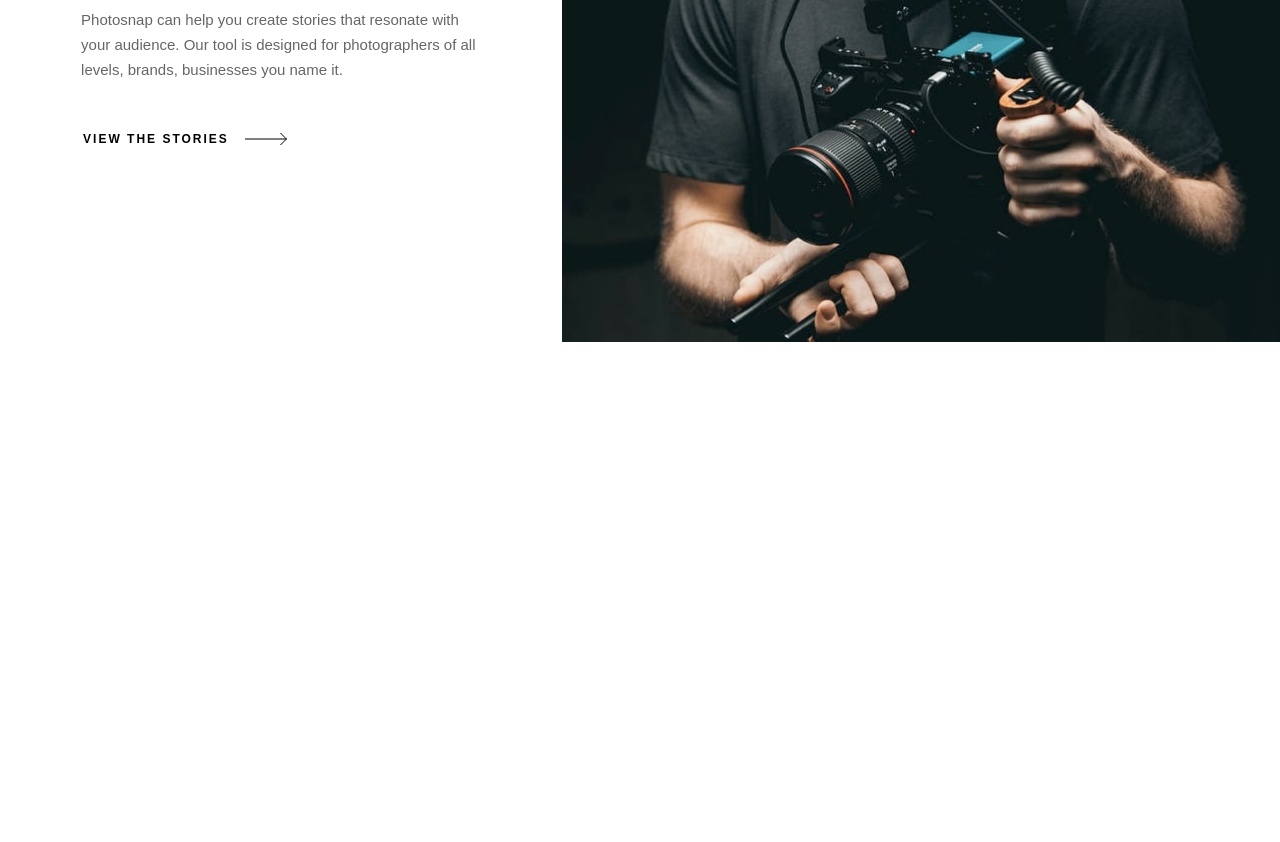
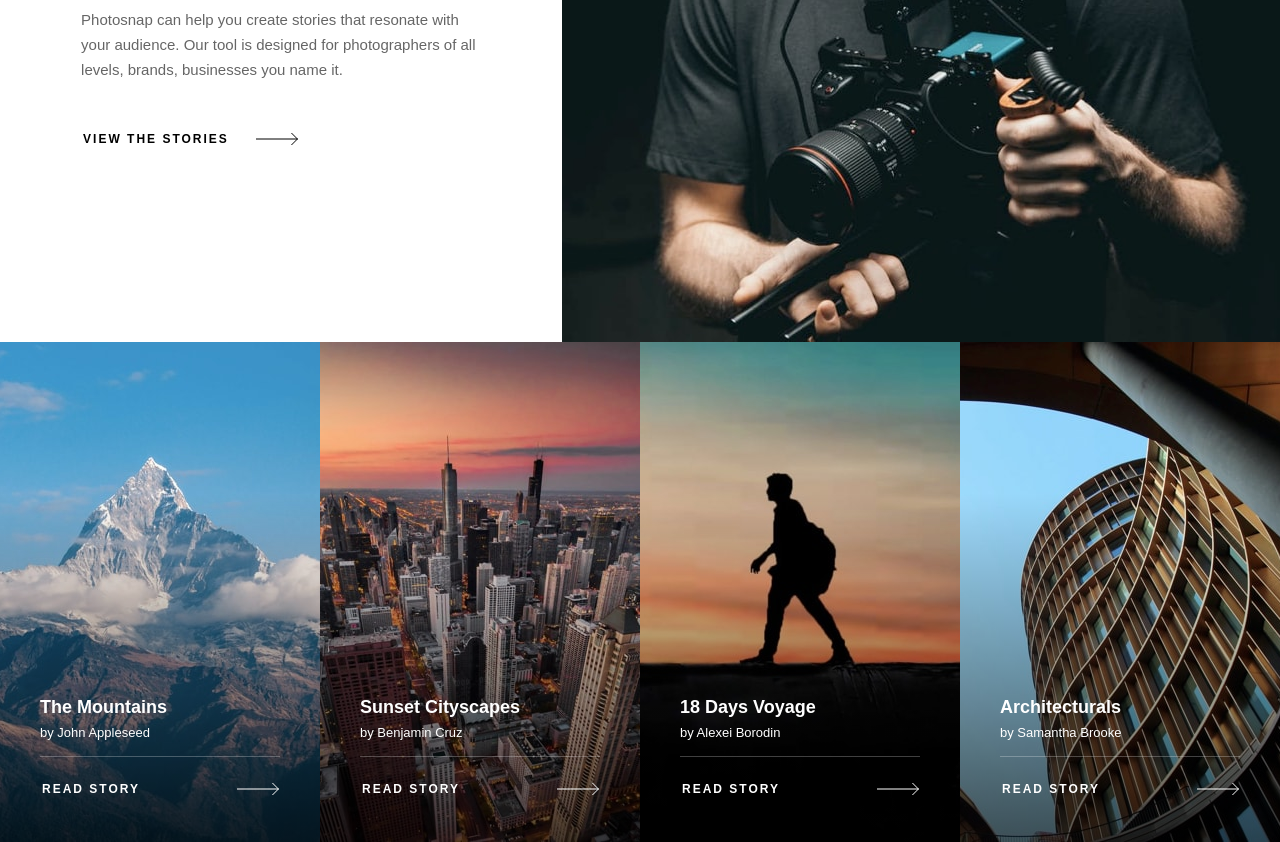
Before and after one commit to ding-09/photosnap, a React (Create React App) app: page / in a window 1280 px wide. Shown: the part 1580-2422 px from the top of the page. Before the commit the page ends 1922 px from the top, so only its background shows below. Built offline with nearby package versions, Linux system fonts and the light colour scheme; the HTML template or start-up script is replaced by a standard one.

Commit message:
added row of story cards in Home page

```diff
--- /dev/null
+++ b/src/components/StoryCard.js
@@ -0,0 +1,55 @@
+import React from 'react';
+import styled from 'styled-components';
+import ArrowButton from '../styles/ArrowButton';
+
+const StoryCard = ({ data }) => {
+  return (
+    <Card img={data.img}>
+      <div className="card-container">
+        <div className="text-container">
+          <h3>{data.title}</h3>
+          <p>{data.author}</p>
+        </div>
+        <ArrowButton title="READ STORY"/>
+      </div>
+    </Card>
+  );
+};
+
+const Card = styled.article`
+  background: url(${(props) => props.img && `${props.img}`}) no-repeat;
+  background-position: center;
+  background-size: cover;
+  color: white;
+  flex: 1 1 36rem;
+  display: flex;
+  align-items: flex-end;
+  cursor: pointer;
+  .card-container {
+    width: 100%;
+    height: 70%;
+    padding: 0 4rem 4rem;
+    background: linear-gradient(
+      180deg,
+      rgba(0, 0, 0, 0.0001) 0.27%,
+      rgba(0, 0, 0, 0.661222) 100%
+    );
+    display: flex;
+    flex-direction: column;
+    justify-content: flex-end;
+    .text-container {
+        display: flex;
+        flex-direction: column;
+        border-bottom: 1px solid rgba(255, 255, 255, 0.25);
+        margin-bottom: 2rem;
+        p {
+            padding-top: 4px;
+            padding-bottom: 1.5rem;
+            font-size: 1.3rem;
+            line-height: 1.7rem;
+        }
+    }
+  }
+`;
+
+export default StoryCard;
--- /dev/null
+++ b/src/components/StoryData.js
@@ -0,0 +1,33 @@
+import mountains from '../assets/stories/desktop/mountains.jpg';
+import cityscapes from '../assets/stories/desktop/cityscapes.jpg';
+import voyage from '../assets/stories/desktop/18-days-voyage.jpg';
+import architecturals from '../assets/stories/desktop/architecturals.jpg';
+
+const StoryData = [
+  {
+    img: mountains,
+    date: 'April 16th 2020',
+    title: 'The Mountains',
+    author: 'by John Appleseed',
+  },
+  {
+    img: cityscapes,
+    date: 'April 14th 2020',
+    title: 'Sunset Cityscapes',
+    author: 'by Benjamin Cruz',
+  },
+  {
+    img: voyage,
+    date: 'April 11th 2020',
+    title: '18 Days Voyage',
+    author: 'by Alexei Borodin',
+  },
+  {
+    img: architecturals,
+    date: 'April 9th 2020',
+    title: 'Architecturals',
+    author: 'by Samantha Brooke',
+  },
+];
+
+export default StoryData;
--- a/src/pages/Home.js
+++ b/src/pages/Home.js
@@ -1,6 +1,8 @@
 import React from 'react';
 import styled from 'styled-components';
 import ArrowButton from '../styles/ArrowButton';
+import StoryData from '../components/StoryData';
+import StoryCard from '../components/StoryCard';
 
 // images
 import createAndShare from '../assets/home/desktop/create-and-share.jpg';
@@ -58,6 +60,12 @@ const Home = () => {
           <figure></figure>
         </ImageBox>
       </Section>
+      <StoryRow>
+        {/* use slice up to 4 before mapping */}
+        {StoryData.map((data, index) => (
+          <StoryCard data={data} key={index}/>
+        ))}
+      </StoryRow>
     </main>
   );
 };
@@ -109,4 +117,9 @@ const ImageBox = styled.div`
   }
 `;
 
+const StoryRow = styled.section`
+  display: flex;
+  height: 50rem;
+`
+
 export default Home;
--- a/src/pages/Stories.js
+++ /dev/null
@@ -1,11 +0,0 @@
-import React from 'react'
-
-const Stories = () => {
-    return (
-        <div>
-            stories
-        </div>
-    )
-}
-
-export default Stories
--- a/src/styles/ArrowButton.js
+++ b/src/styles/ArrowButton.js
@@ -3,9 +3,9 @@ import React from 'react';
 
 // Default style for arrow buttons
 
-const ArrowButton = ({ title, color, padding }) => {
+const ArrowButton = ({ title, color }) => {
   return (
-    <Button padding={padding} color={color}>
+    <Button color={color}>
       <span>{title}</span>
       <svg xmlns="http://www.w3.org/2000/svg" width="43" height="14">
         <g fill="none" fillRule="evenodd" stroke={color || '#fff'}>
@@ -21,18 +21,23 @@ const Button = styled.button`
   padding-bottom: 5px;
   padding-left: 2px;
   background: transparent;
-  color: ${props => props.color || '#fff'};
+  color: ${(props) => props.color || '#fff'};
   border: none;
   display: flex;
   align-items: center;
+  position: relative;
   span {
-    padding-right: ${(props) => props.padding || '1.6rem'};
+    padding-right: 7rem;
   }
   &:hover {
     span {
       text-decoration: underline;
     }
   }
+  svg {
+    position: absolute;
+    right: 0;
+  }
 `;
 
 export default ArrowButton;
```
Also changed, not shown: 1 other file (tests, documents, lock files or other folders).
